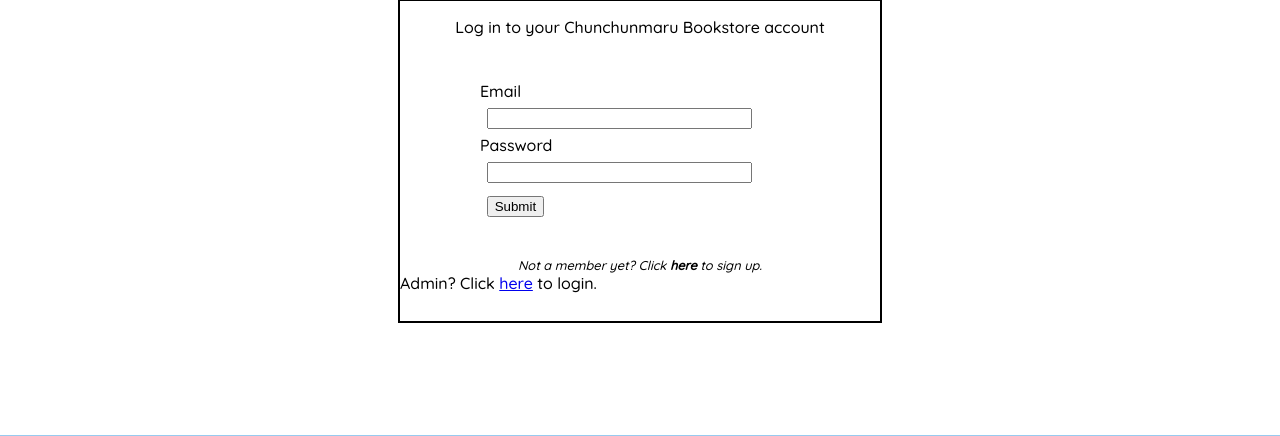
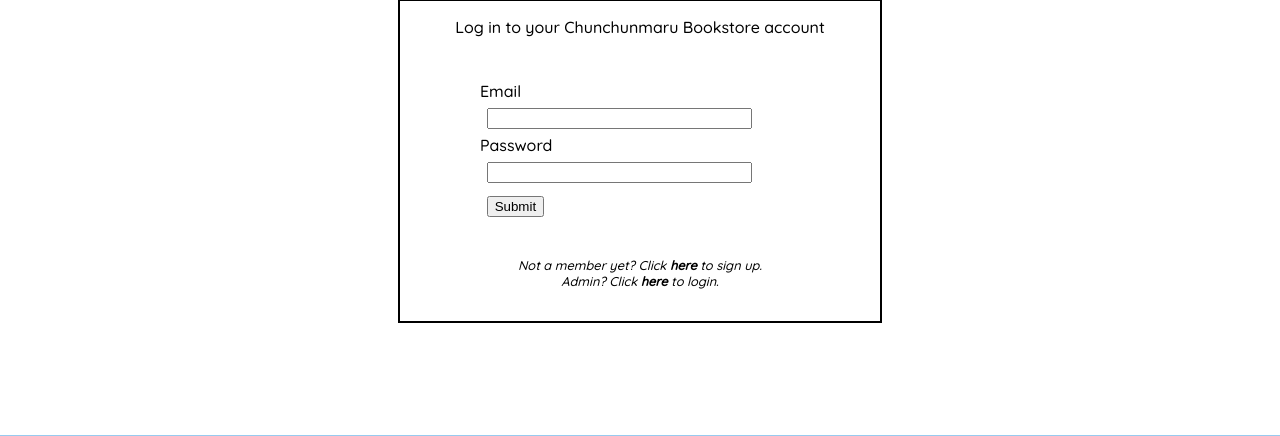
Before and after one commit to adizafri2000/Online-Bookstore-System, a PHP site: page /login.php in a window 1280 px wide. Shown: the part 337-773 px from the top of the page. Run offline with PHP 8.4, Linux system fonts and the light colour scheme.

Commit message:
Update login.css

```diff
--- a/login.css
+++ b/login.css
@@ -41,3 +41,15 @@ html{
     color: black;
     font-weight: bold;
 }
+
+#adminlogintext{
+    font-size: 0.8em;
+    text-align: center;
+    font-style: italic;
+}
+
+#adminlogintext a{
+    text-decoration: none;
+    color: black;
+    font-weight: bold;
+}
```
